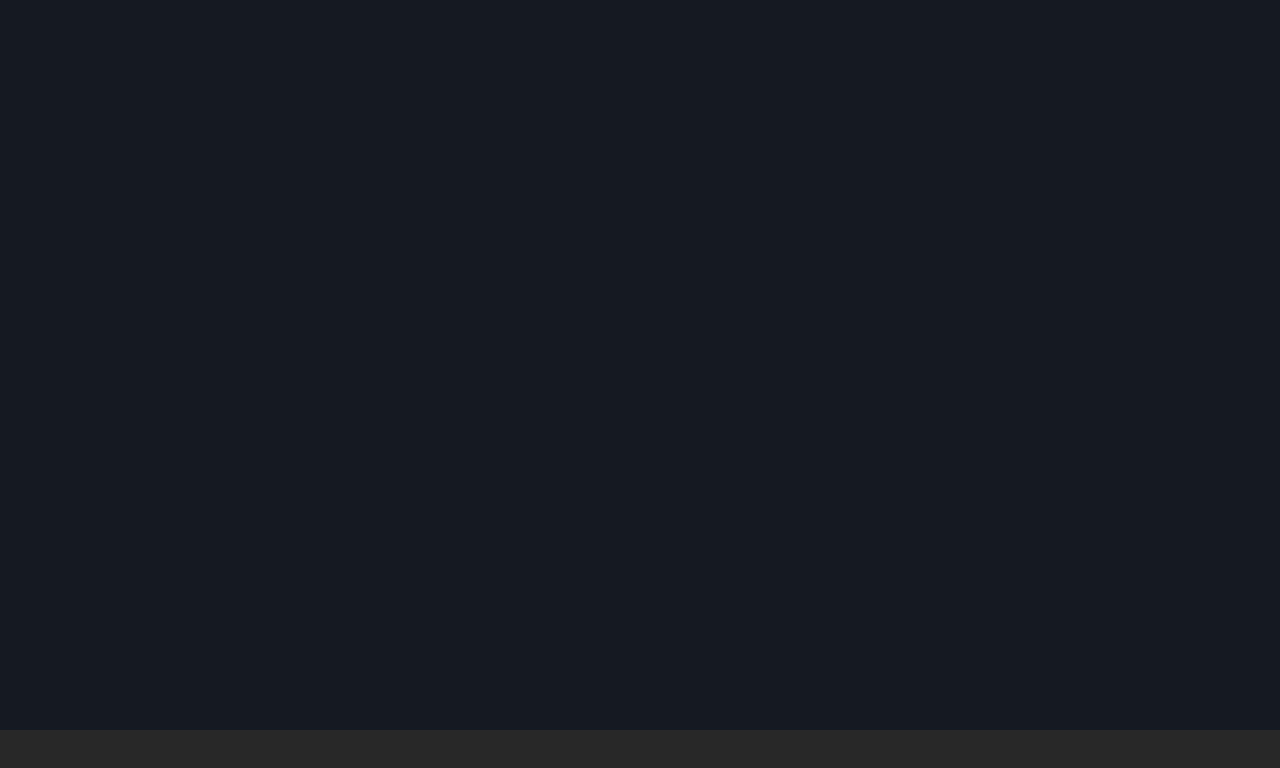
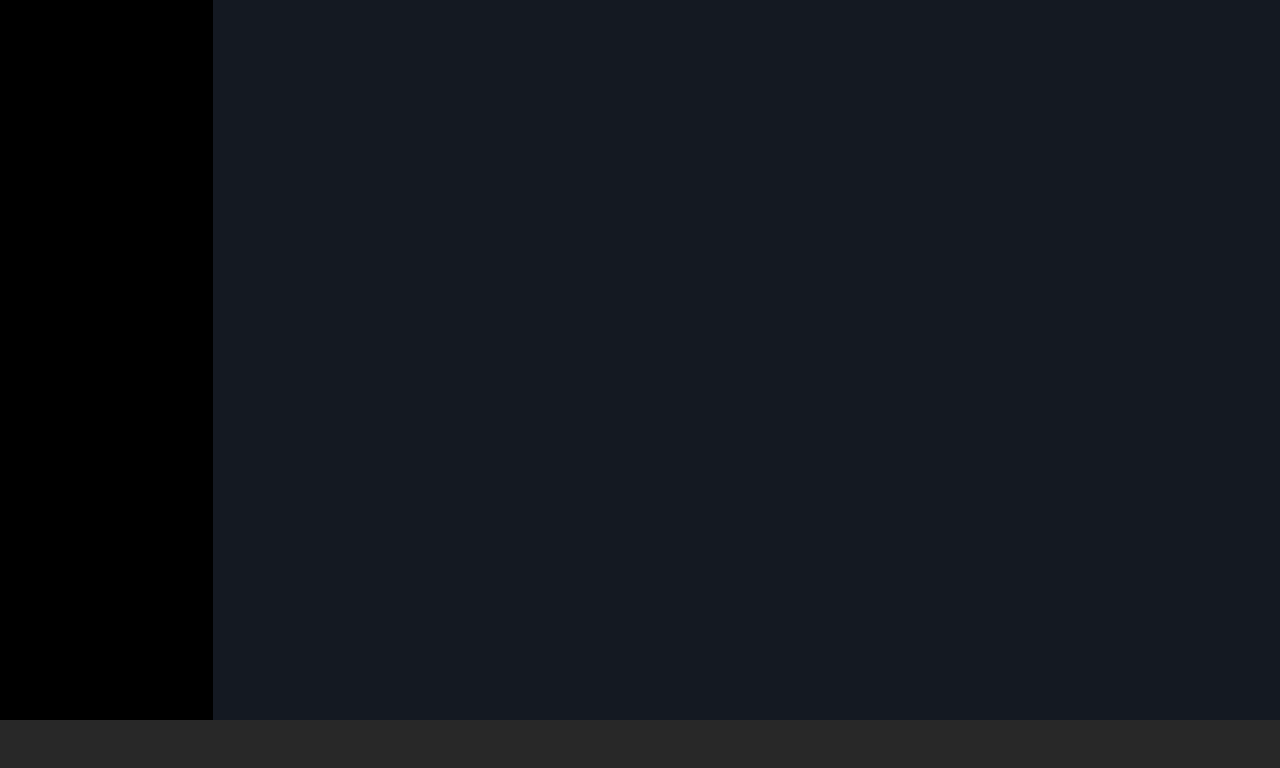
Before and after one commit to Driccioli/html-css-spotifyweb, a plain HTML site: page index.html in a window 1280 px wide. Drawn offline with Linux system fonts and the light colour scheme.

Commit message:
Aggiunta sidebar al layout

```diff
--- a/css/style.css
+++ b/css/style.css
@@ -5,12 +5,18 @@
     height: 100vh;
 }
 
+.sidebar{
+    background-color: black;
+    /* position: fixed;
+    z-index: 1011; */
+}
+
 footer{
     background-color: #282828;
     position:fixed;
     align-self: flex-end;
-    height:70px;
-    min-height: 70px;
+    height:80px;
+    min-height: 80px;
     width:100%;
-    z-index: 1010;
+    z-index: 1110;
 }
--- a/index.html
+++ b/index.html
@@ -11,7 +11,7 @@
 </head>
 <body>
     <div class="container-fluid">
-
+        <div class="sidebar col-xs-2"></div>
         <footer>
 
         </footer>
```
